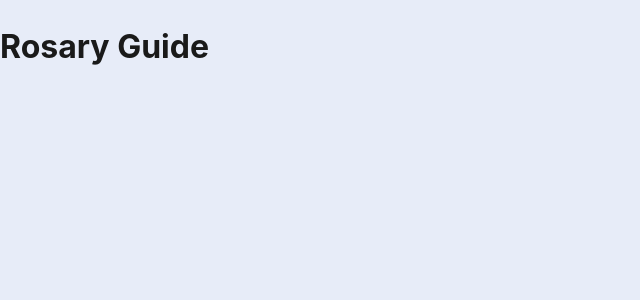
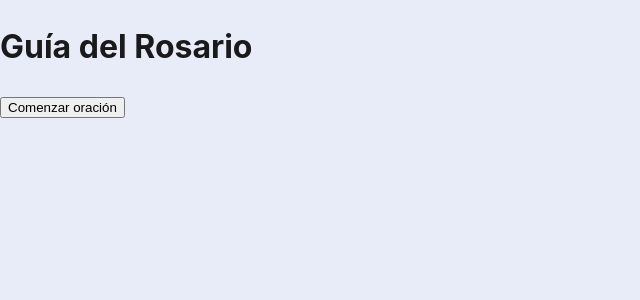
Before and after one commit to LuisDev912/Rosary-guide, a React (Vite) app: page / in a window 1280 px wide. Shown: the top 300 px of the page, without its empty margins (0-640 px from the left). Built offline with nearby package versions, Linux system fonts and the light colour scheme.

Commit message:
feat: add an traduction example in App.jsx

```diff
--- a/src/App.jsx
+++ b/src/App.jsx
@@ -1,9 +1,15 @@
 import './styles/App.css'
+import { useTranslation } from "react-i18next";
 
 function App() {
+  const { t } = useTranslation();
+
   return (
     <>
-      <h1>Rosary Guide</h1>
+      <div>
+        <h1>{t("home.title")}</h1>
+        <button>{t("home.start")}</button>
+      </div>
     </>
   )
 }
```
